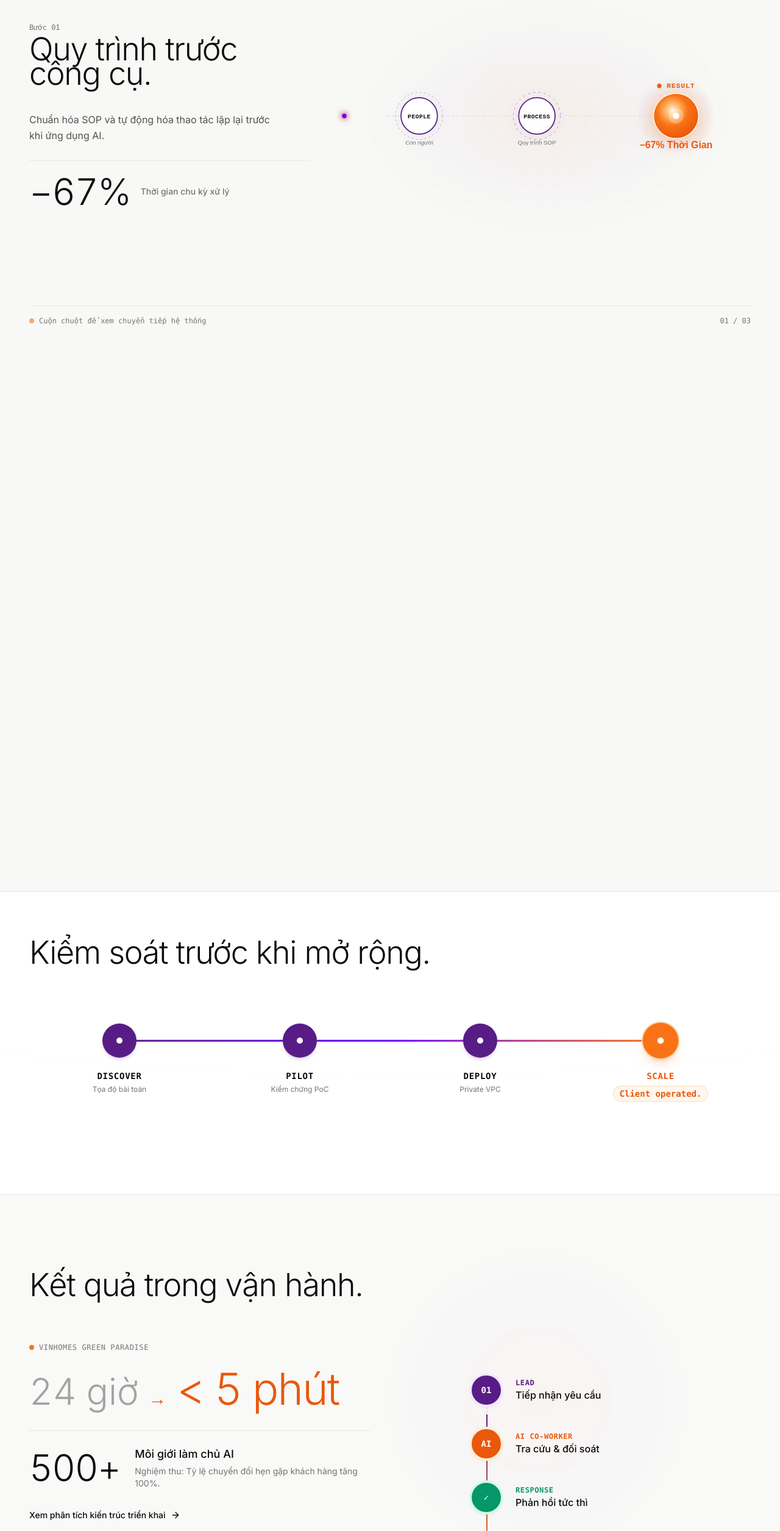
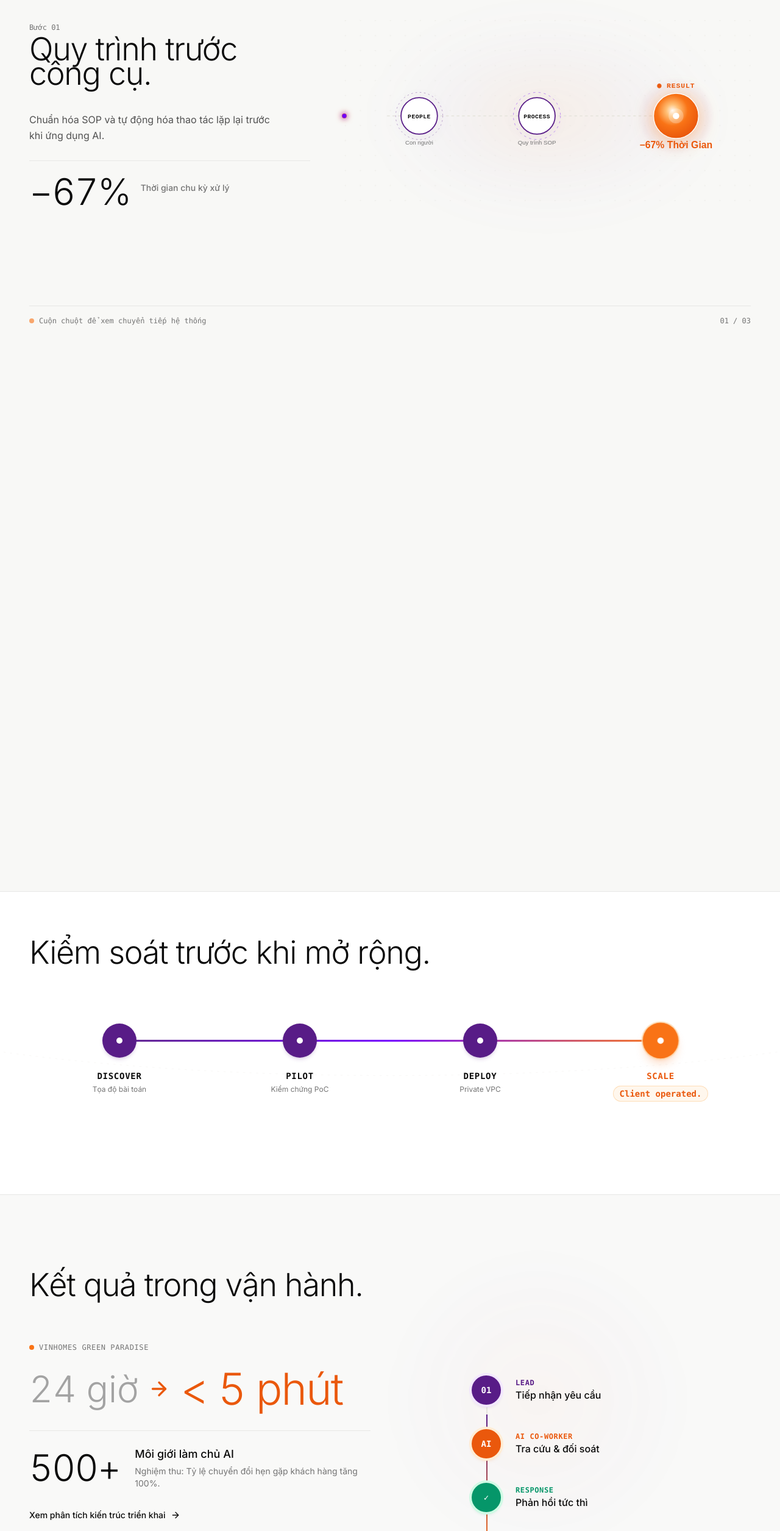
Before and after one commit to tipovuhoa26-sudo/enigma-motion, a Next.js app: page / in a window 1280 px wide. Shown: the part 1861-4371 px from the top of the page at 61% size. Built offline with nearby package versions, Linux system fonts and the light colour scheme.

Commit message:
fix(alignment): optical vertical center for arrow in 24h -> <5m and label Thu hồi vốn định lượng with large 4

```diff
--- a/src/sections/CasesSection.tsx
+++ b/src/sections/CasesSection.tsx
@@ -79,15 +79,15 @@ export function CasesSection() {
               </span>
             </div>
 
-            {/* Level 2: Core Transformation Metric (24 giờ → < 5 phút with sequenced activation) */}
-            <div className="flex items-baseline gap-3 sm:gap-4 flex-wrap mb-8">
-              <span className="text-4xl sm:text-5xl lg:text-6xl font-light text-[#A3A3A3] tabular-nums">
+            {/* Level 2: Core Transformation Metric (24 giờ → < 5 phút with exact optical center alignment) */}
+            <div className="flex items-center gap-3 sm:gap-4 flex-wrap mb-8">
+              <span className="text-4xl sm:text-5xl lg:text-6xl font-light text-[#A3A3A3] tabular-nums leading-none">
                 24 giờ
               </span>
-              <span className={`text-2xl sm:text-3xl transition-colors duration-300 font-light ${metricSettled ? 'text-[#EA580C]' : 'text-[#747474]'}`}>
-                →
-              </span>
-              <span className={`text-5xl sm:text-6xl lg:text-7xl font-light tracking-tight tabular-nums transition-all duration-500 ${
+              <div className={`flex items-center justify-center transition-colors duration-300 ${metricSettled ? 'text-[#EA580C]' : 'text-[#747474]'}`}>
+                <ArrowRight className="w-6 h-6 sm:w-8 sm:h-8 lg:w-9 lg:h-9 stroke-[2.2]" />
+              </div>
+              <span className={`text-5xl sm:text-6xl lg:text-7xl font-light tracking-tight tabular-nums transition-all duration-500 leading-none ${
                 metricSettled
                   ? 'text-[#EA580C] scale-100 opacity-100'
                   : 'text-[#A3A3A3] scale-95 opacity-60'
--- a/src/sections/MethodStorytellingSection.tsx
+++ b/src/sections/MethodStorytellingSection.tsx
@@ -206,12 +206,12 @@ export function MethodStorytellingSection() {
                   </div>
                 </div>
 
-                {/* Fixed Metric Skeleton (Vertically Centered Optical Alignment) */}
+                {/* Fixed Metric Skeleton (Vertically Centered Optical Alignment to Big Digits) */}
                 <div className="pt-5 border-t border-[#E7E7E5] flex items-center gap-4 min-h-[76px]">
                   <span className="text-5xl sm:text-6xl font-light tracking-tight text-[#0A0A0A] tabular-nums shrink-0 leading-none">
                     {step.proofNum}
                   </span>
-                  <div className="text-xs sm:text-sm font-medium text-[#747474] leading-snug">
+                  <div className="text-xs sm:text-sm font-medium text-[#747474] leading-snug -translate-y-1 sm:-translate-y-1.5">
                     {step.proofLabel}
                   </div>
                 </div>
```
Also changed, not shown: 1 other file (tests, documents, lock files or other folders).
